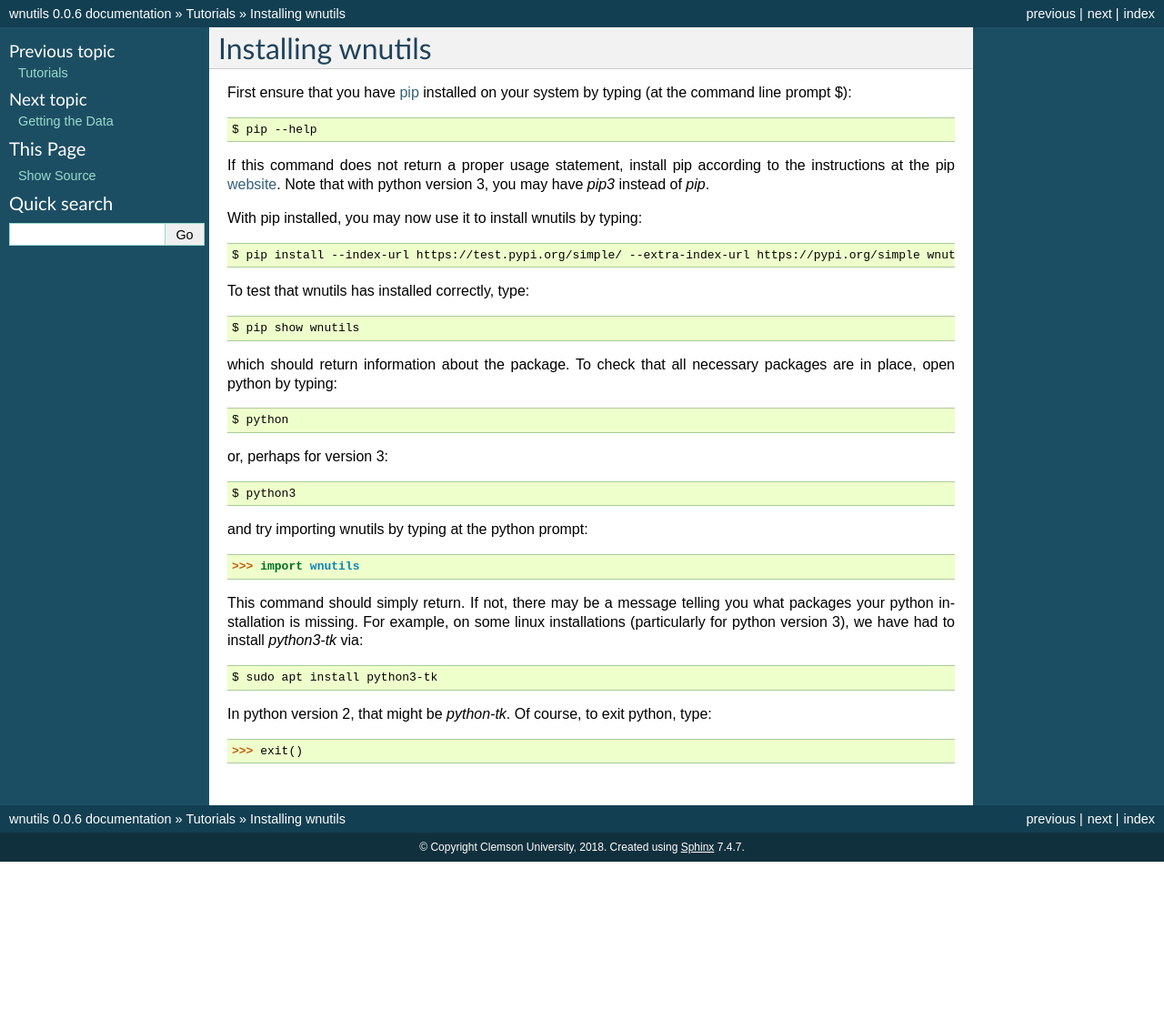
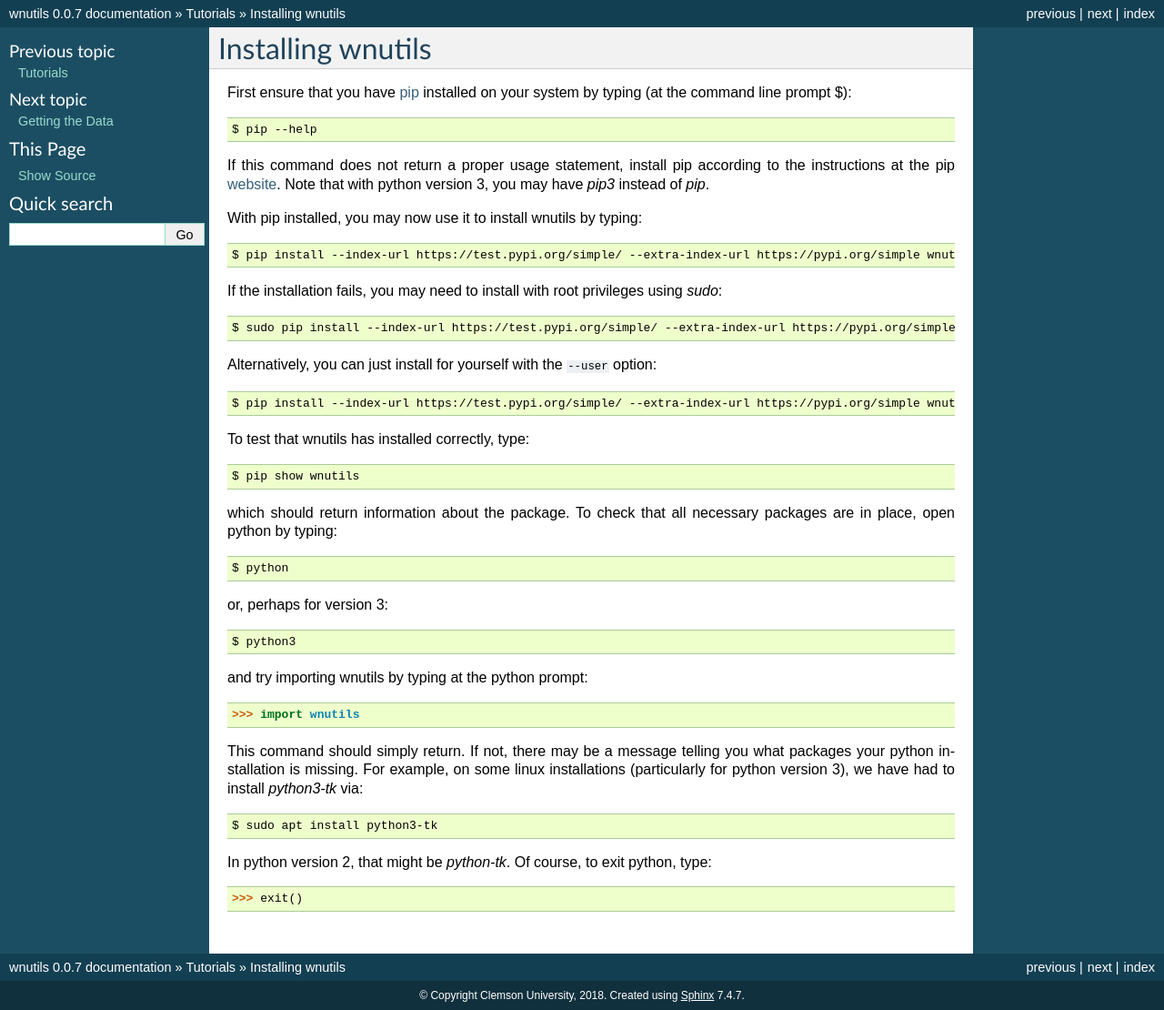
Before and after one commit to mbradle/wnutils, a Sphinx documentation site: the page built from doc/source/installation_tutorial.rst, in a window 1280 px wide. Shown: the whole page at 91% size. Built offline with Sphinx 7.4.7, drawn with Linux system fonts in a browser that asks for light colours; before the commit the page ends 947 px from its top, so only the background shows below that.

Commit message:
Add text on installation.  Fix base references.  Bump version.

```diff
--- a/doc/source/installation_tutorial.rst
+++ b/doc/source/installation_tutorial.rst
@@ -19,6 +19,15 @@ With pip installed, you may now use it to install wnutils by typing::
 
 ..
       $ pip install wnutils
+
+If the installation fails, you may need to install with root privileges using
+`sudo`::
+
+      $ sudo pip install --index-url https://test.pypi.org/simple/ --extra-index-url https://pypi.org/simple wnutils
+
+Alternatively, you can just install for yourself with the ``--user`` option::
+
+      $ pip install --index-url https://test.pypi.org/simple/ --extra-index-url https://pypi.org/simple wnutils --user
 
 To test that wnutils has installed correctly, type::
 
--- a/doc/source/plot_tutorial.rst
+++ b/doc/source/plot_tutorial.rst
@@ -34,10 +34,10 @@ a key and value pair or as a dictionary of :obj:`matplotlib.RcParams`.  You can
 print the list of parameters (and their default values) that can be set by typing::
 
     >>> import wnutils.base as wnb
-    >>> wb = wnb.WnBase()
+    >>> wb = wnb.Base()
     >>> wb.list_rcParams()
 
-Since the WnBase class is inherited by the other wnutils classes, the
+Since the Base class is inherited by the other wnutils classes, the
 `list_rcParams()` method is available from any class instance.
 
 We will define a dictionary for this tutorial by typing::
--- a/wnutils/__about__.py
+++ b/wnutils/__about__.py
@@ -7,6 +7,6 @@ __all__ = [
 
 __title__ = 'wnutils'
 __summary__ = 'Python project to read and plot webnucleo files'
-__version__ = '0.0.6'
+__version__ = '0.0.7'
 __author__ = 'Clemson University'
 __copyright__ = 'Clemson University, 2018'
```
